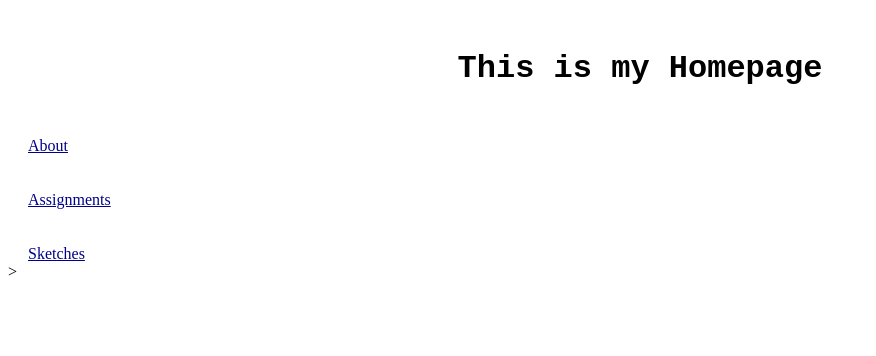
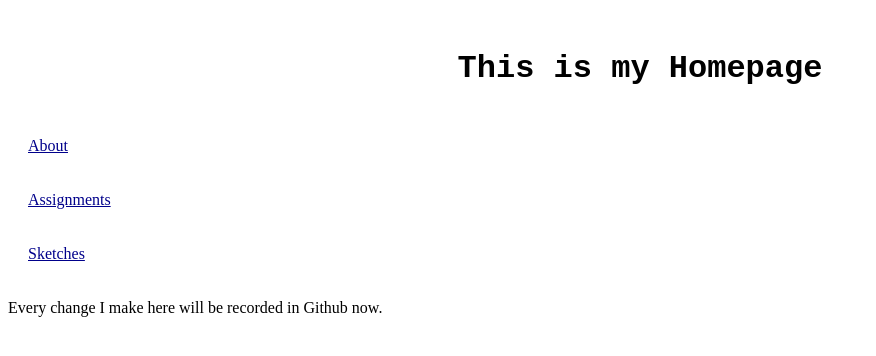
Before and after one commit to toneyaraujo/WebDevWebPage, a plain HTML site: page docs/index.html in a window 1280 px wide. Shown: the whole page, without its empty margins (0-876 px from the left). Drawn offline with Linux system fonts and the light colour scheme.

Commit message:
Changed Index.html

```diff
--- a/docs/index.html
+++ b/docs/index.html
@@ -15,7 +15,10 @@
         <a href="assignments/">Assignments</a>
         <br><br><br>
         <a href="sketches/">Sketches</a>
-        <br>>
+        <br><br><br>
+
+    Every change I make here will be recorded in Github now.
+
 
 
      </body>
```
